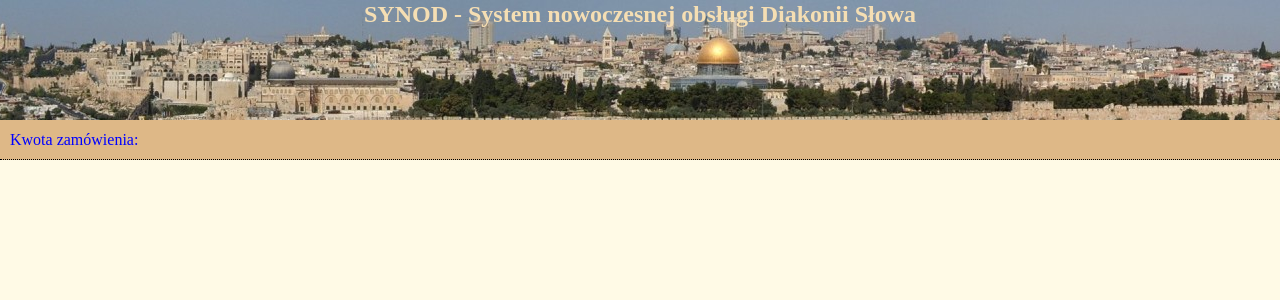
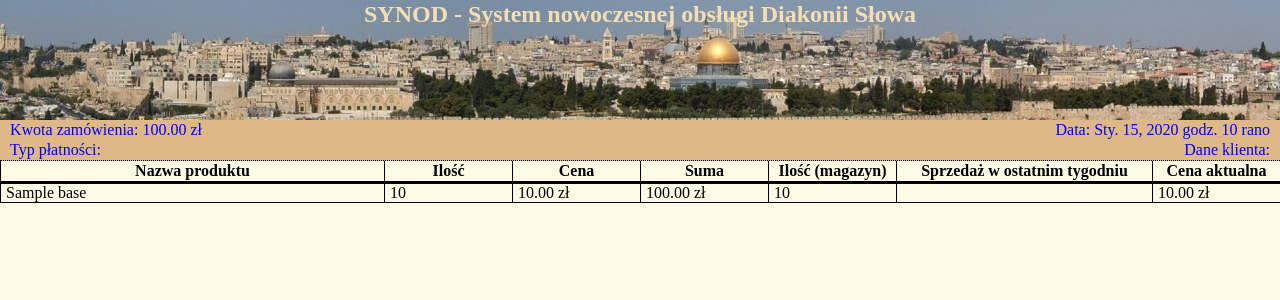
Before and after one commit to Yoshud/Diakonia_Slowa_app, a Django app: page /order/1/ in a window 1280 px wide. Shown: the top 300 px of the page. Run offline with Django 3.2, Linux system fonts and the light colour scheme; a user stored in the database is signed in; tables that the repository leaves empty hold one stand-in row (values such as "Sample post"); some libraries are stand-ins or nearby versions.

Commit message:
[single_order] Zaprojektowany podstawowy widok, do dodania: Typ płatności, Dane klienta i sprzedaż w ostatnim tygodniu

```diff
--- a/main_app/templates/main_app/single_order.html
+++ b/main_app/templates/main_app/single_order.html
@@ -5,17 +5,51 @@
 
 {% block bar_table_block %}
     <tr style="height: 5%">
-        <td id="basket_sum_field" style="color: blue; text-align: left; padding-left: 10px "> Kwota zamówienia:
-        </td>
+        <td id="order_sum_field" style="color: blue; text-align: left; padding-left: 10px "> Kwota zamówienia: {{ order_sum }} zł</td>
+        <td id="order_date_field" style="color: blue; text-align: right; padding-right: 10px ">
+            Data: {{ order.date.date }} godz. {{ order.date.time }}</td>
+    </tr>
+    <tr style="height: 5%">
+        <td id="order_sum_field" style="color: blue; text-align: left; padding-left: 10px "> Typ płatności:</td>
+        <td id="order_date_field" style="color: blue; text-align: right; padding-right: 10px "> Dane klienta:</td>
     </tr>
 {% endblock %}
+
 {% block main_table_block %}
+    <table class="text_table left_table main_page_table">
+        <tr>
+            <th style="width: 30%">Nazwa produktu</th>
+            <th style="width: 10%">Ilość</th>
+            <th style="width: 10%">Cena</th>
+            <th style="width: 10%">Suma</th>
+            <th style="width: 10%">Ilość (magazyn)</th>
+            <th style="width: 20%">Sprzedaż w ostatnim tygodniu</th>
+            <th style="width: 10%"> Cena aktualna</th>
+        </tr>
+        {% for product_order, sum in tuples %}
+            <tr>
+                <td> {{ product_order.product.product_name }}</td>
+                <td> {{ product_order.quantity }}</td>
+                <td> {{ product_order.price_in_moment }} zł</td>
+                <td> {{ sum }} zł</td>
+                <td> {{ product_order.product.quantity }}</td>
+                <td></td>
+                <td> {{ product_order.product.price }} zł</td>
+            </tr>
+        {% endfor %}
 
+    </table>
 {% endblock %}
+
+
 {% block java_scripts_block %}
     <script>
         function to_main() {
             window.open("{% url 'main_app:main_page' %}", "_self")
         }
+
+        function write_sum(price, quantity) {
+            return price * quantity + "zł"
+        }
     </script>
 {% endblock %}
--- a/main_app/templates/main_app/template_page.html
+++ b/main_app/templates/main_app/template_page.html
@@ -3,8 +3,8 @@
     {% load static %}
     {% load javascript_settings_tags %}
     <head>
-        <script src="https://ajax.googleapis.com/ajax/libs/jquery/3.3.1/jquery.min.js"></script>
-        <script src="https://cdn.jsdelivr.net/npm/js-cookie@2/src/js.cookie.min.js"></script>
+{#        <script src="https://ajax.googleapis.com/ajax/libs/jquery/3.3.1/jquery.min.js"></script>#}
+{#        <script src="https://cdn.jsdelivr.net/npm/js-cookie@2/src/js.cookie.min.js"></script>#}
         <link rel="stylesheet" type="text/css" href="{% static 'main_app/main_style.css' %}"/>
         {% block scripts_links_block %}{% endblock %}
     </head>
--- a/main_app/urls.py
+++ b/main_app/urls.py
@@ -11,5 +11,6 @@ urlpatterns = [
     path('order/pay_method/by_bank_card', views.bank_card, name='by_transfer'),
     re_path(r'^ajax/$', views.ajax_product_view, name='ajax-product-view'),
     path('add_order', views.ajax_add_order_view, name='ajax-add-order-view'),
-    path('order/<int:pk>/', views.Single_Order.as_view(), name='single_order'),
+    #path('order/<int:pk>/', views.Single_Order.as_view(), name='single_order'),
+    path('order/<int:pk>/', views.single_order, name='single_order'),
 ]
--- a/main_app/views.py
+++ b/main_app/views.py
@@ -1,4 +1,4 @@
-from django.shortcuts import render
+from django.shortcuts import render, get_object_or_404
 from django.http import JsonResponse
 from .models import Product_base, Order_base, Sales_base
 from django.views.generic import View
@@ -105,6 +105,22 @@ def add_order_to_base(basket):
         product_sale = Sales_base(product = product, order = order_var, price_in_moment=product.price, quantity=basket["quantity"][it])
         product_sale.save()
 
+def single_order_diction_fun(order_id):
+    order = get_object_or_404(Order_base, pk = order_id)
+    tuples = []
+    product_sum = []
+    for order_product in order.sales_base_set.all():
+        single_product_sum = order_product.quantity * order_product.price_in_moment
+        product_sum.append(single_product_sum)
+        tuples.append( (order_product , single_product_sum) )
+    order_sum = sum(product_sum)
+
+    diction = {
+        "order": order,
+        "tuples": tuples,
+        "order_sum": order_sum,
+               }
+    return diction
 
 
 class AjaxAddOrderView(View):
@@ -146,3 +162,6 @@ class Single_Order(generic.DetailView):
     model = Order_base
     template_name = 'main_app/single_order.html'
     context_object_name = 'order'
+
+def single_order(request, pk):
+    return render(request, 'main_app/single_order.html', single_order_diction_fun(pk))
```
